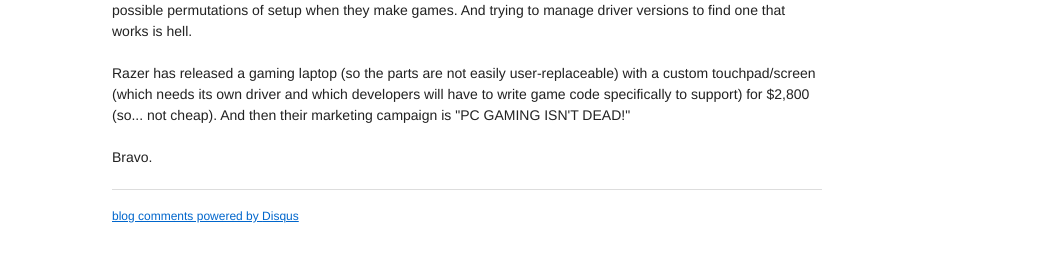
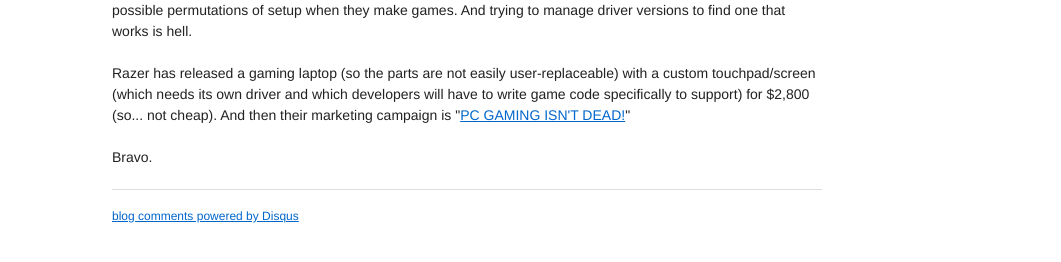
Before and after one commit to jlindsey/blog, a Jekyll site: the page public/2011/08/26/a-response-to-the-razer-gaming-laptop/index.html, which Jekyll copies as it is, in a window 1280 px wide. Shown: the part 318-580 px from the top of the page, without its empty margins (53-1114 px from the left). Built offline with Jekyll 4.4.1, drawn with Linux system fonts in a browser that asks for light colours; Markdown is read by kramdown in place of the engine named in the settings; comment, search, counter and statistics services are not loaded; some of the changed lines change nothing that is shown.

Commit message:
Regenerated for Fri Aug 26 13:41:35 EDT 2011

```diff
--- a/public/2011/08/26/a-response-to-the-razer-gaming-laptop/index.html
+++ b/public/2011/08/26/a-response-to-the-razer-gaming-laptop/index.html
@@ -33,15 +33,22 @@
 <h4>26 Aug 2011 | 01:32:42 PM | Tagged: gaming, and off-topic</h4>
 <span class="pull-2"><a href="/" class="post-backlink">&lt;&lt; Back</a></span>
 
-<p>I don't normally write blog posts about gaming stuff, but this was too good to pass up. Here's the <a href="http://arstechnica.com/gaming/news/2011/08/razer-to-release-stylish-2800-gaming-laptop-complete-with-dynamic-buttons.ars">Ars Technica article</a> I'm referencing.</p>
+<p>I don't normally write blog posts about gaming stuff, but this was too good to pass up. Here's the <a href="http://arstechnica.com/gaming/news/2011/08/razer-to-release-stylish-2800-gaming-laptop-complete-with-dynamic-buttons.ars">Ars Technica
+article</a>
+I'm referencing.</p>
 
-<p>A large argument in favor of PC Gaming is that you don't have to buy a whole new system every few years, you can just upgrade the parts that are out of date.</p>
+<p>A large argument in favor of PC Gaming is that you don't have to buy a whole new system every few years, you can just
+upgrade the parts that are out of date.</p>
 
 <p>An argument against PC Gaming is the cost of entry for a decent system is too high (compared to console gaming).</p>
 
-<p>Another argument against it is that the hardware is not standardized, so developers have to consider many possible permutations of setup when they make games. And trying to manage driver versions to find one that works is hell.</p>
+<p>Another argument against it is that the hardware is not standardized, so developers have to consider many possible
+permutations of setup when they make games. And trying to manage driver versions to find one that works is hell.</p>
 
-<p>Razer has released a gaming laptop (so the parts are not easily user-replaceable) with a custom touchpad/screen (which needs its own driver and which developers will have to write game code specifically to support) for $2,800 (so... not cheap). And then their marketing campaign is "PC GAMING ISN'T DEAD!"</p>
+<p>Razer has released a gaming laptop (so the parts are not easily user-replaceable) with a custom touchpad/screen (which
+needs its own driver and which developers will have to write game code specifically to support) for $2,800 (so... not
+cheap). And then their marketing campaign is "<a href="http://www.ubergizmo.com/2011/08/razer-pc-gaming-is-not-dead/">PC GAMING ISN'T
+DEAD!</a>"</p>
 
 <p>Bravo.</p>
 
```
